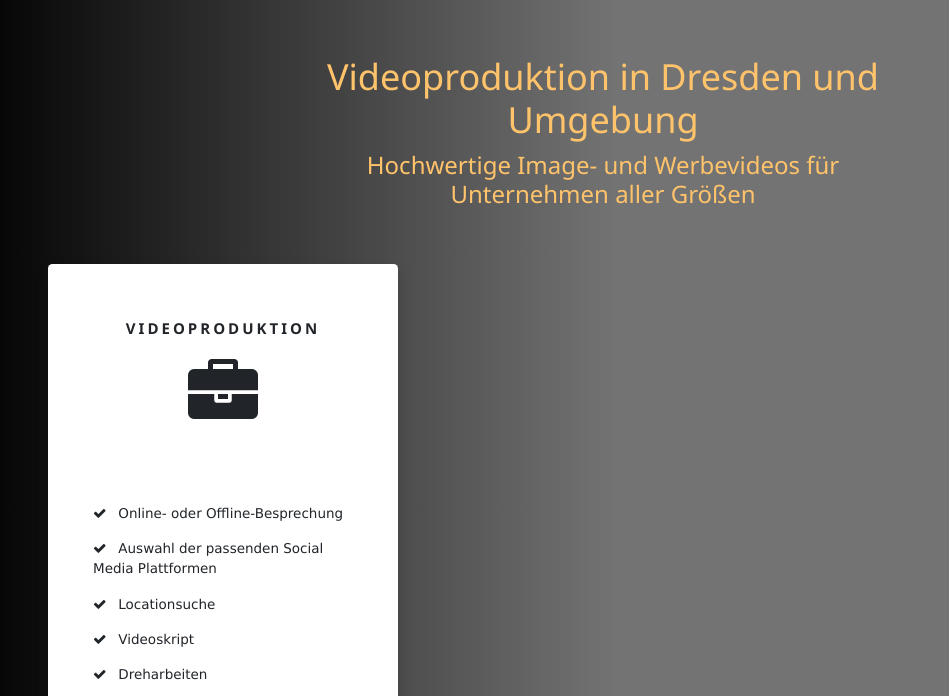
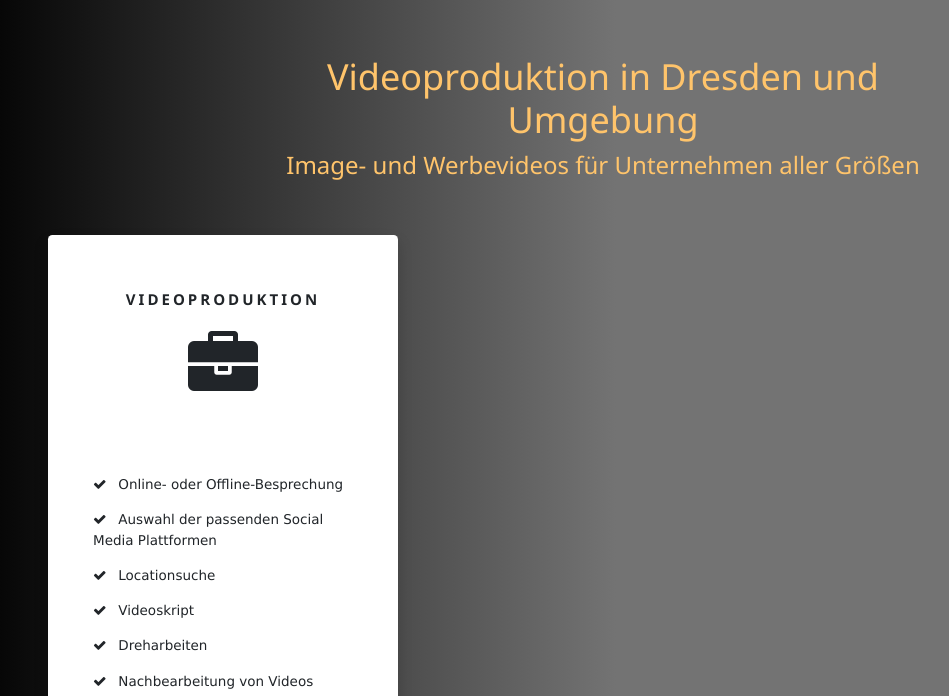
Before and after one commit to cheropower/cheropower.github.io, a plain HTML site: page index.html in a window 1280 px wide. Shown: the top 696 px of the page, without its empty margins (37-986 px from the left). Drawn offline with nearby package versions, Linux system fonts and the light colour scheme.

Commit message:
Update index.html

```diff
--- a/index.html
+++ b/index.html
@@ -33,7 +33,7 @@
         <div class="col-lg-7 mx-auto" style="color: ##FFC46B;">
 
                 <h1 style="color:#FFC46B;">Videoproduktion in Dresden und Umgebung</h1>
-                <h3 style="color:#FFC46B;">Hochwertige Image- und Werbevideos für Unternehmen aller Größen</h3>
+                <h3 style="color:#FFC46B;">Image- und Werbevideos für Unternehmen aller Größen</h3>
 
         </div>
       </div>
```
